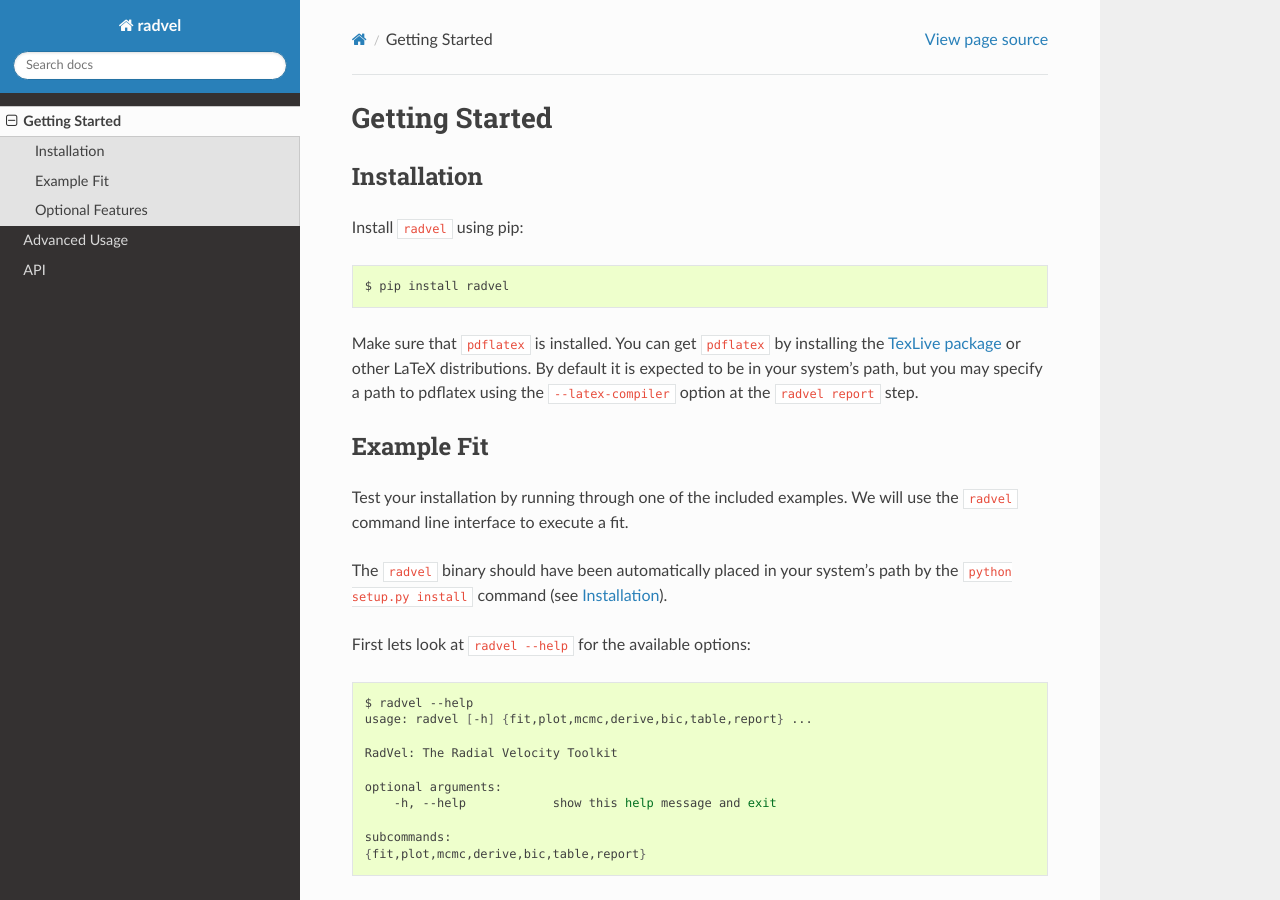
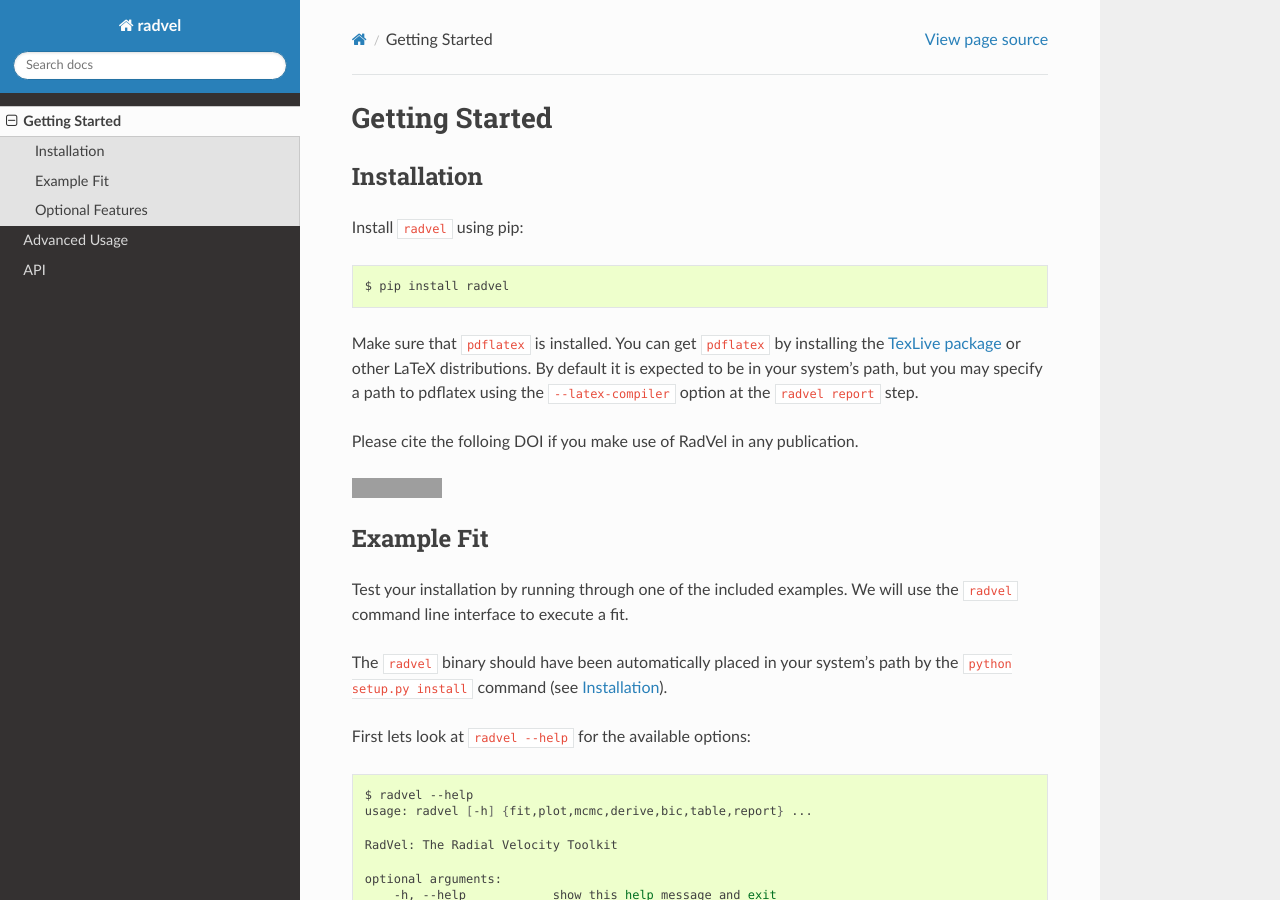
Before and after one commit to California-Planet-Search/radvel, a Sphinx documentation site: the page built from docs/quickstartcli.rst, in a window 1280 px wide and 900 px high. Built offline with Sphinx 7.4.7 and the Read the Docs theme 2.0.0, drawn with Linux system fonts in a browser that asks for light colours; the version number could not be read and is left out; grey boxes are pictures that could not be loaded.

Commit message:
adding DOI badges to docs

```diff
--- a/docs/quickstartcli.rst
+++ b/docs/quickstartcli.rst
@@ -21,6 +21,11 @@
 specify a path to pdflatex using the ``--latex-compiler``
 option at the ``radvel report`` step.
 
+Please cite the folloing DOI if you make use of RadVel in any
+publication.
+
+.. image:: https://zenodo.org/badge/DOI/10.5281/zenodo.580817.svg
+   :target: https://doi.org/10.5281/zenodo.580817
 
 Example Fit
 +++++++
```
Also changed, not shown: README.md (+4 -0 lines).
